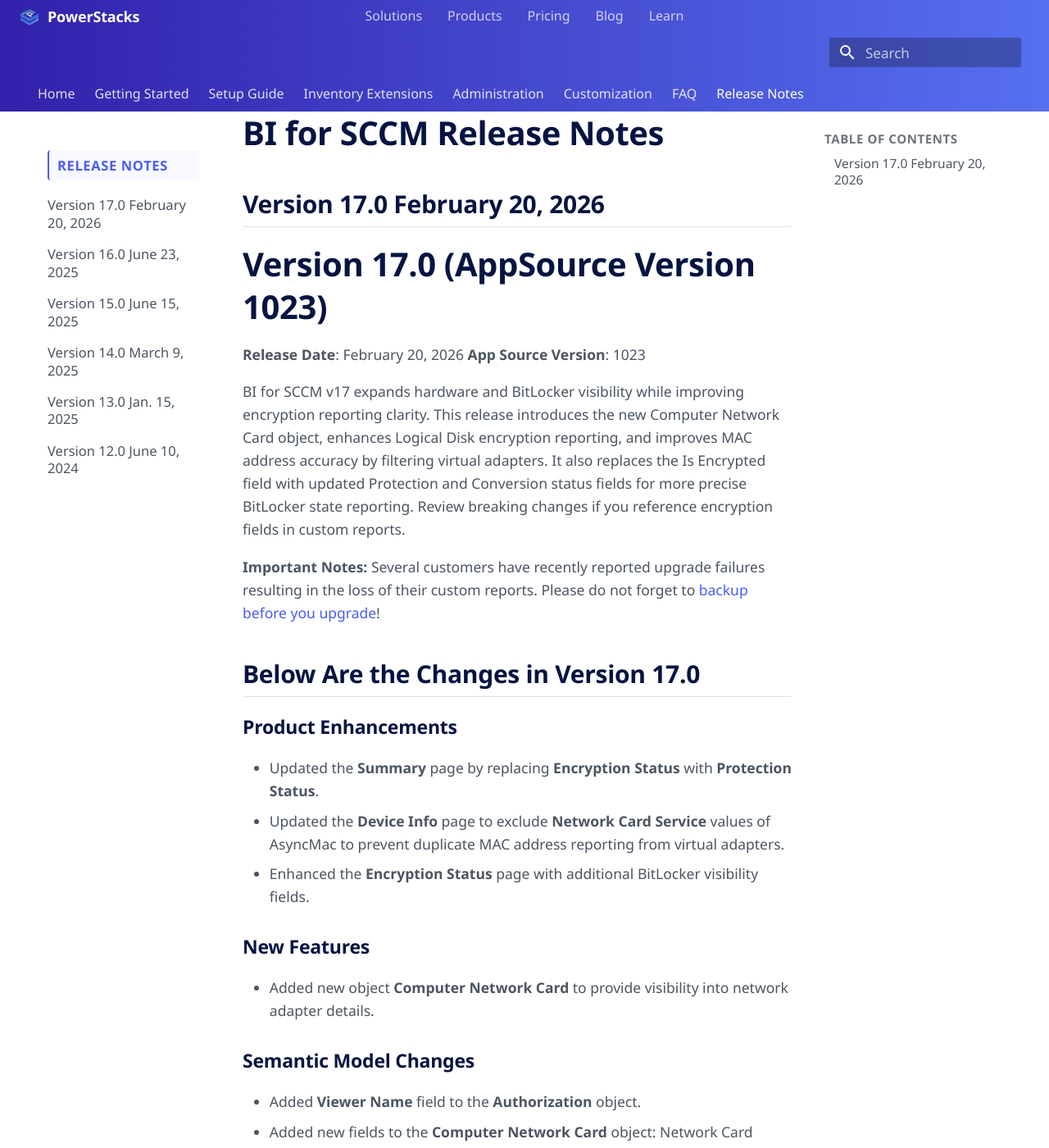
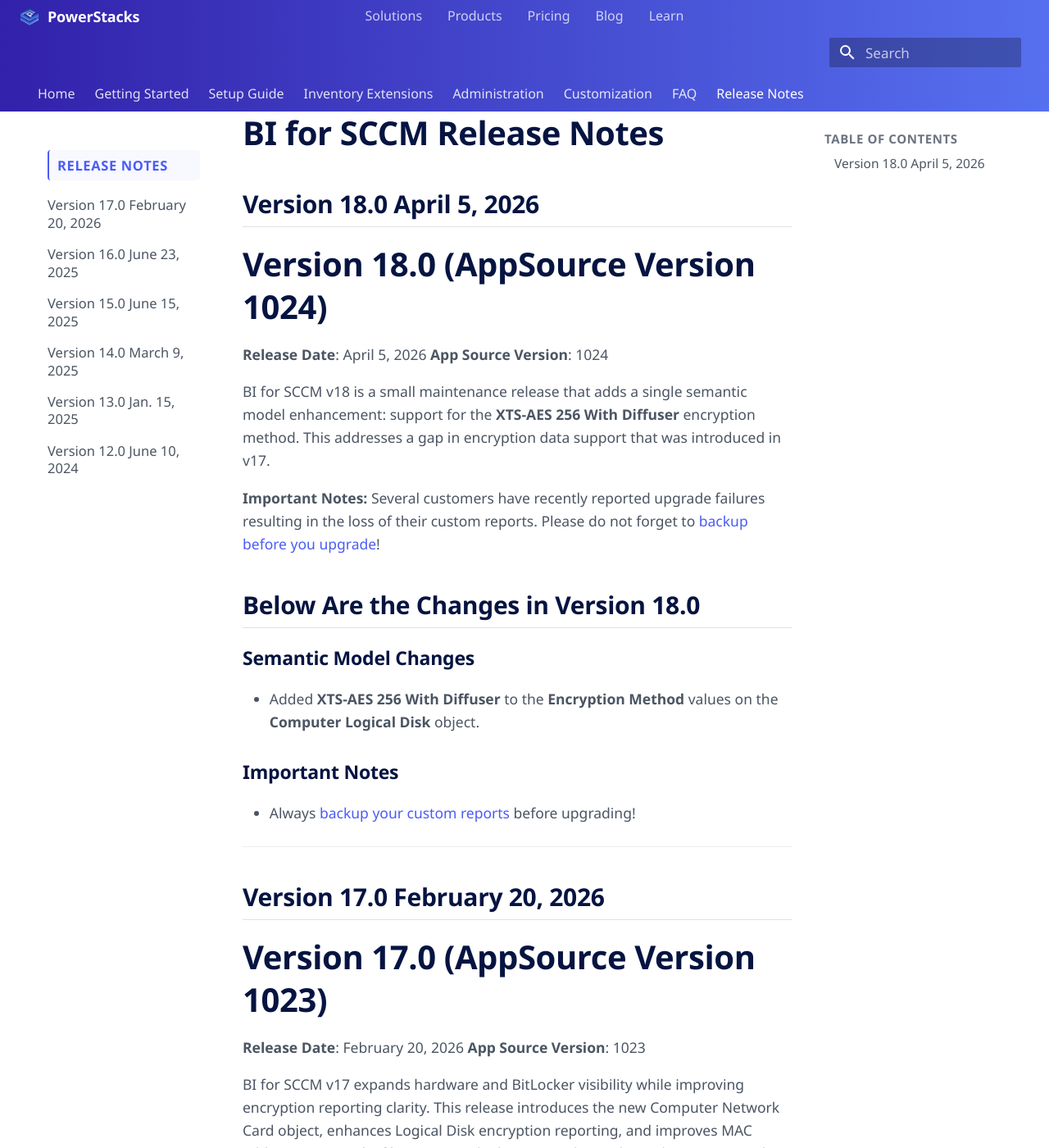
Before and after one commit to powerstacks-corp/BI-for-SCCM, an MkDocs documentation site: the page built from docs/release-notes/index.md, in a window 1280 px wide and 1400 px high. Shown: the whole window at 82% size. Built offline with MkDocs 1.6.1 and Material for MkDocs 9.7.7, drawn with Linux system fonts in a browser that asks for light colours; comment, search, counter and statistics services are not loaded.

Commit message:
Add BI for SCCM v18.0 to release notes index

```diff
--- a/docs/release-notes/index.md
+++ b/docs/release-notes/index.md
@@ -3,6 +3,31 @@ title: "Release Notes"
 ---
 
 # BI for SCCM Release Notes
+
+## Version 18.0 April 5, 2026
+
+# Version 18.0 (AppSource Version 1024)
+**Release Date**: April 5, 2026
+**App Source Version**: 1024
+
+BI for SCCM v18 is a small maintenance release that adds a single semantic model enhancement: support for the **XTS-AES 256 With Diffuser** encryption method. This addresses a gap in encryption data support that was introduced in v17.
+
+**Important Notes:**
+Several customers have recently reported upgrade failures resulting in the loss of their custom reports. Please do not forget to [backup before you upgrade](backup-custom-reports.md)!
+
+
+## Below Are the Changes in Version 18.0
+
+
+### Semantic Model Changes
+
+- Added **XTS-AES 256 With Diffuser** to the **Encryption Method** values on the **Computer Logical Disk** object.
+
+### Important Notes
+
+- Always [backup your custom reports](backup-custom-reports.md) before upgrading!
+
+---
 
 ## Version 17.0 February 20, 2026
 
```
